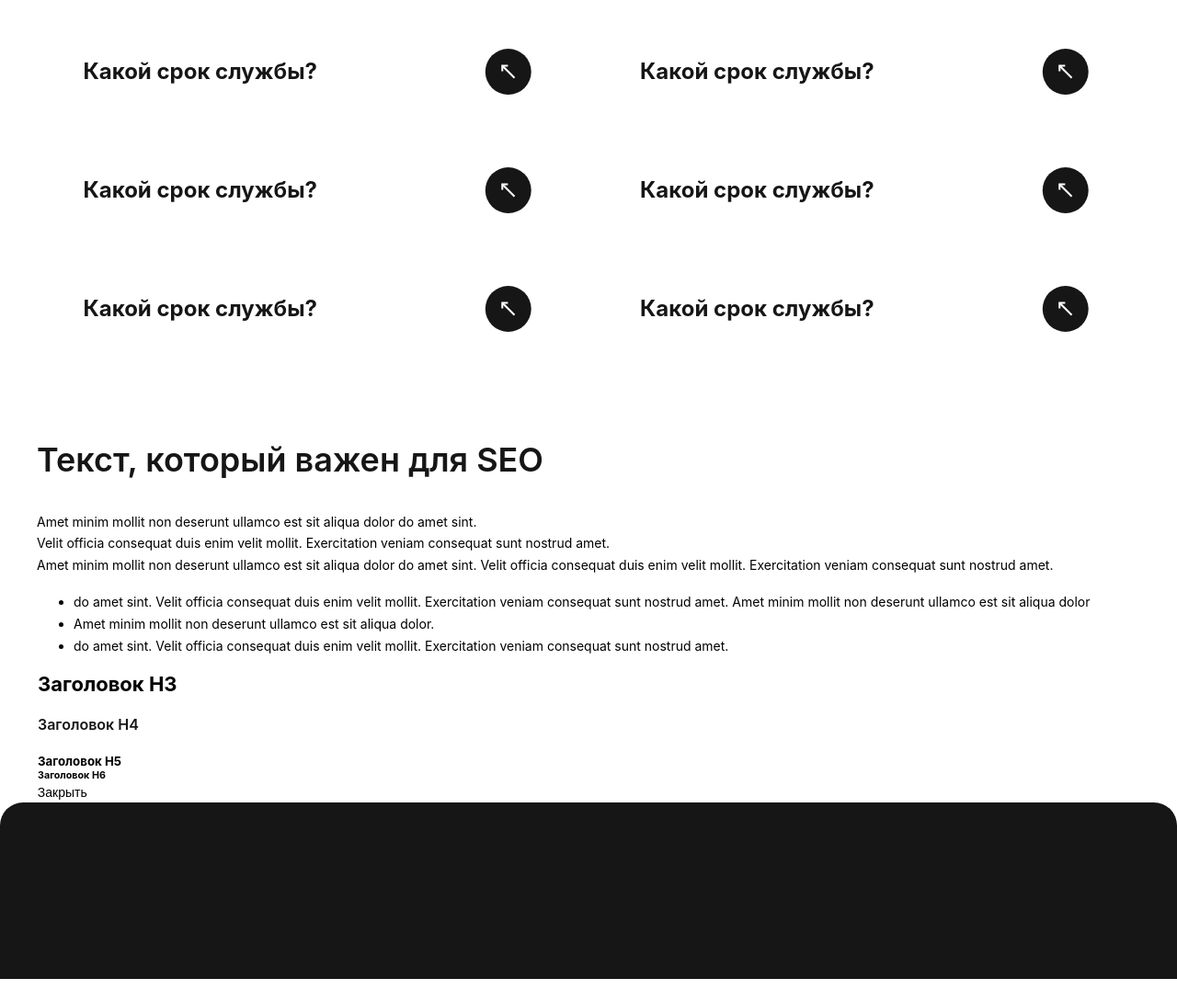
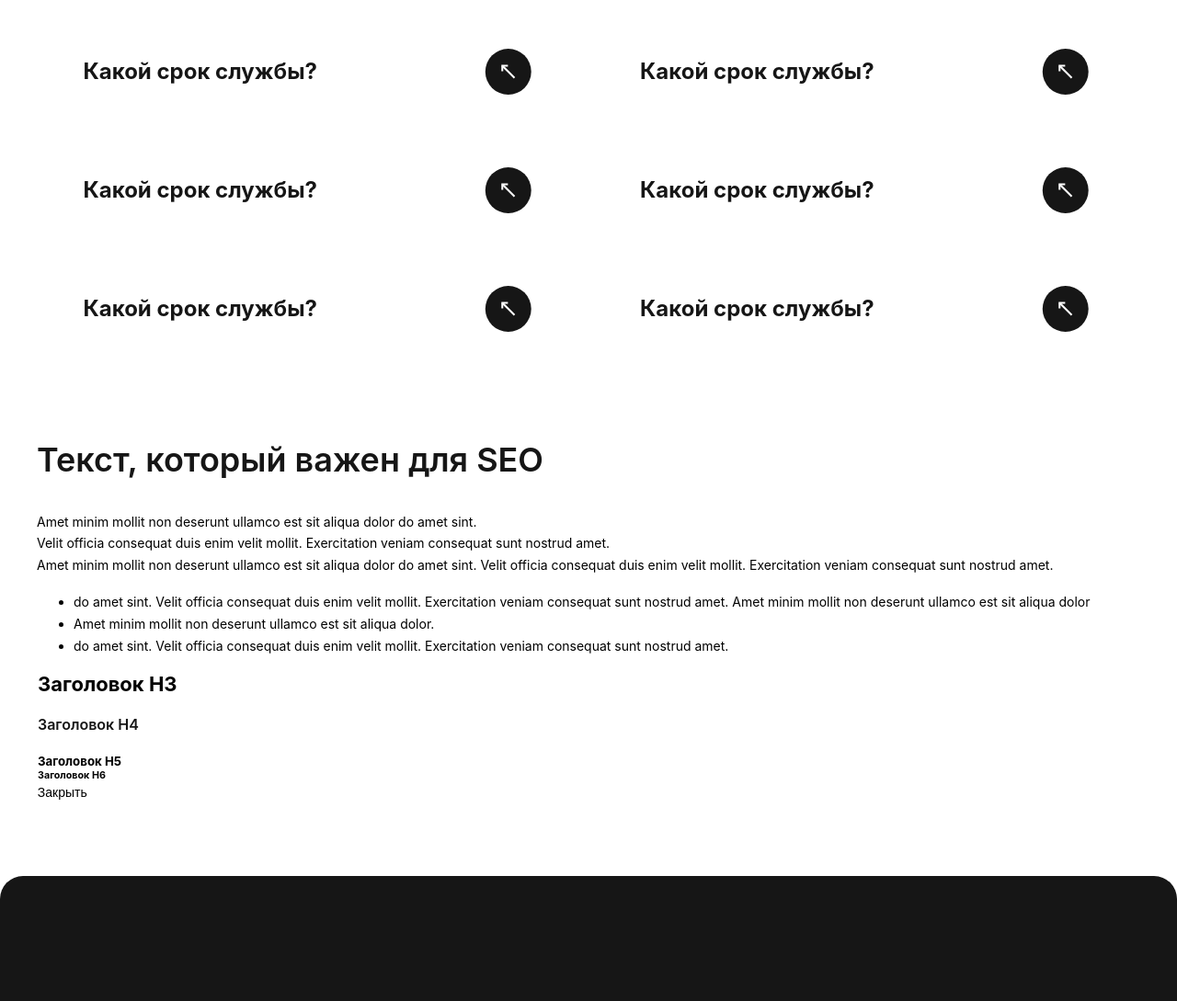
Before and after one commit to projacktor/FixR, a React (Vite) app: page / in a window 1280 px wide. Shown: the part 9469-10558 px from the top of the page at 92% size. Before the commit the page ends 10534 px from the top, so only its background shows below. Built offline with nearby package versions, Linux system fonts and the light colour scheme.

Commit message:
Fix margin in seo div

```diff
--- a/src/components/main/Footer/style.module.scss
+++ b/src/components/main/Footer/style.module.scss
@@ -2,7 +2,7 @@
     display: flex;
     justify-content: flex-start;
     width: 100%;
-    height: 20vh;
+    height: 13vh;
     z-index: 1000;
     padding: 1rem 40px;
     border-radius: 25px 25px 0px 0px;
--- a/src/components/page chunks/SEO part/style.scss
+++ b/src/components/page chunks/SEO part/style.scss
@@ -2,6 +2,7 @@
   position: relative;
   width: 90rem;
   height: 55%;
+  margin-bottom: 5rem;
   p , li {
     font-size: 14px;
     line-height: 171%;
```
